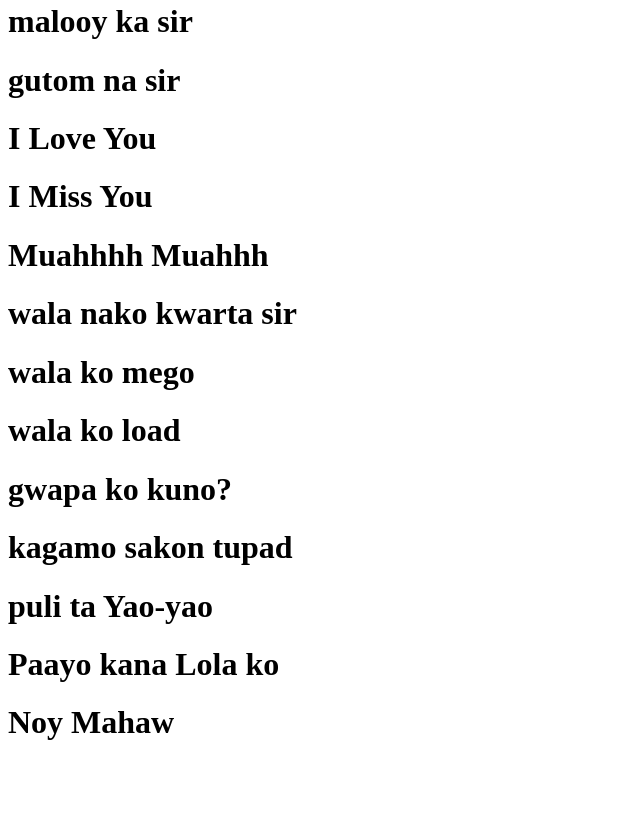
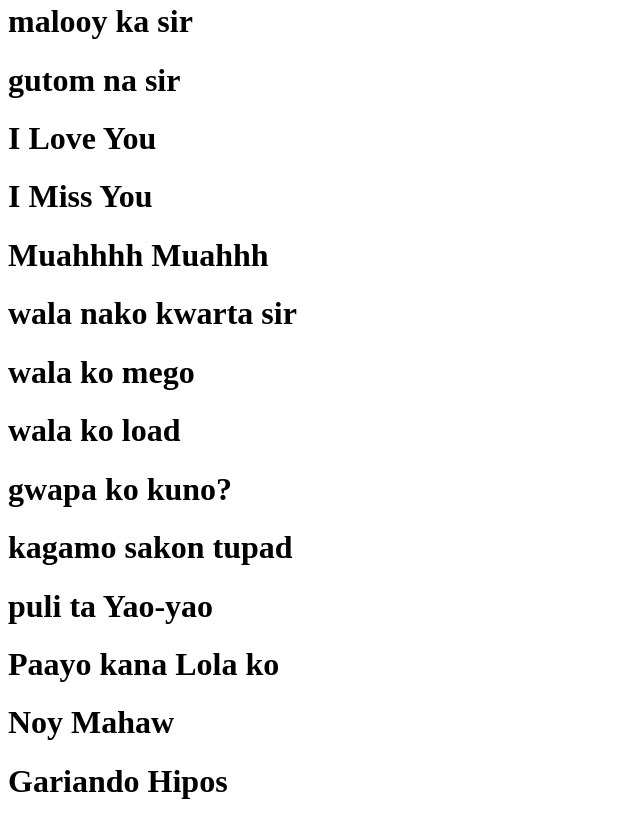
Before and after one commit to mariellibre04/Libre, a plain HTML site: page index.html in a window 1280 px wide. Shown: the part 730-1551 px from the top of the page, without its empty margins (0-640 px from the left). Before the commit the page ends 1493 px from the top, so only its background shows below. Drawn offline with Linux system fonts and the light colour scheme.

Commit message:
twenty-seven commit

```diff
--- a/index.html
+++ b/index.html
@@ -27,3 +27,4 @@
 <h1>puli ta Yao-yao</h1>
 <h1>Paayo kana Lola ko</h1>
 <h1>Noy Mahaw</h1>
+<h1>Gariando Hipos</h1>
```
